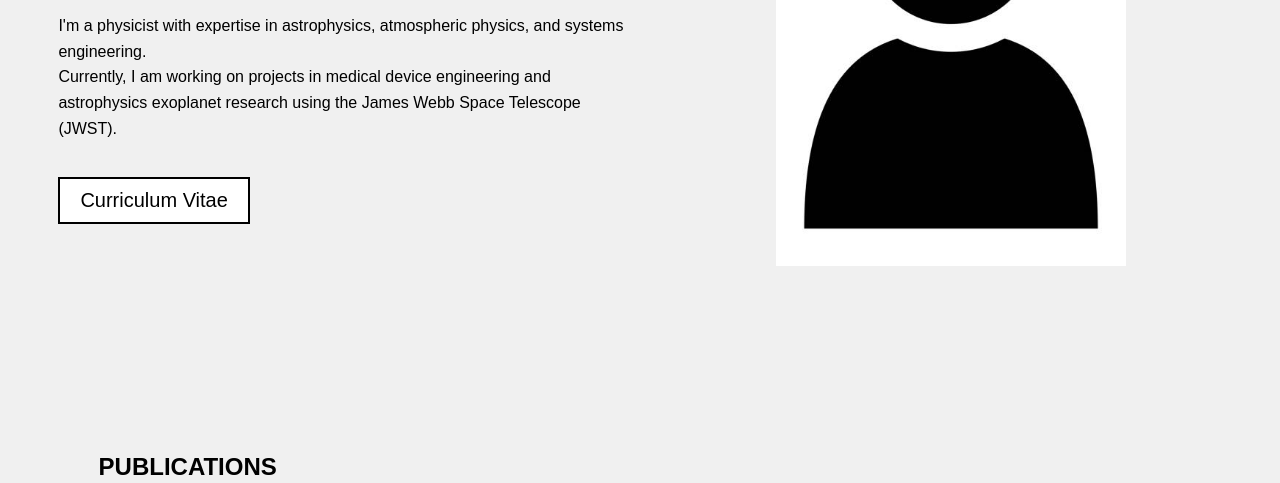
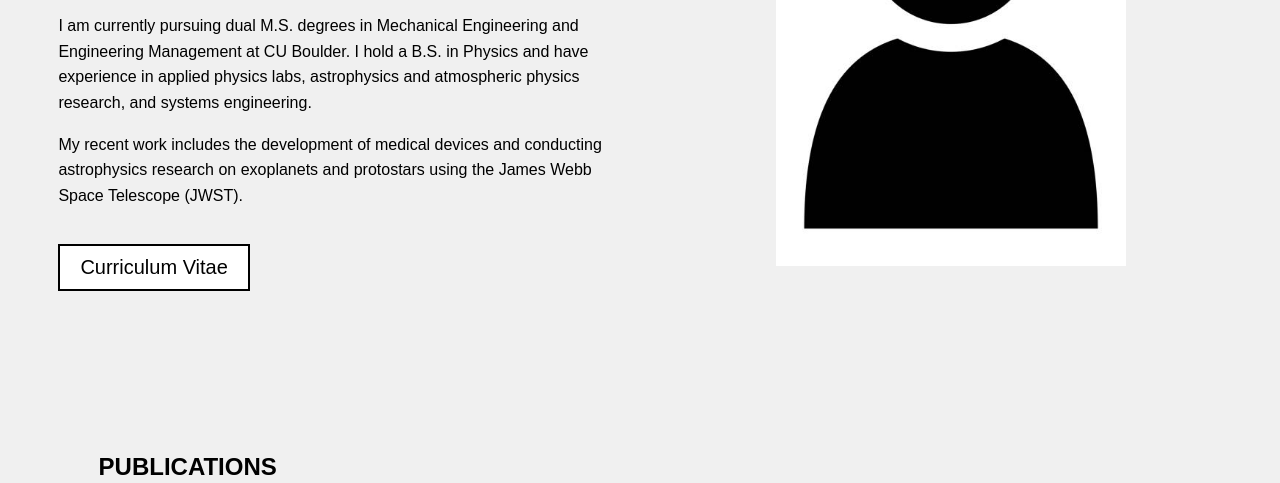
Before and after one commit to isaedelman/pwebsite, a plain HTML site: page index.html in a window 1280 px wide. Shown: the part 317-800 px from the top of the page. Drawn offline with nearby package versions, Linux system fonts and the light colour scheme.

Commit message:
update to info section

```diff
--- a/index.html
+++ b/index.html
@@ -74,10 +74,12 @@
                     <h4 class="big-heading">Isaac Edelman</h4>
                 </div>
                 <p>
-                    I'm a physicist with expertise in astrophysics, atmospheric physics, and systems engineering.
-                    <br>
-                    Currently, I am working on projects in medical device engineering and astrophysics exoplanet
-                    research using the James Webb Space Telescope (JWST).
+                    I am currently pursuing dual M.S. degrees in Mechanical Engineering and Engineering Management at CU
+                    Boulder. I hold a B.S. in Physics and have experience in applied physics labs, astrophysics and
+                    atmospheric physics research, and systems engineering.
+                <p>
+                    My recent work includes the development of medical devices and conducting astrophysics research on
+                    exoplanets and protostars using the James Webb Space Telescope (JWST).
                 </p>
                 <a href="images/Isaac Edelman CV_June_2024.pdf" class="cv-button" target="_blank">Curriculum Vitae</a>
             </div>
```
